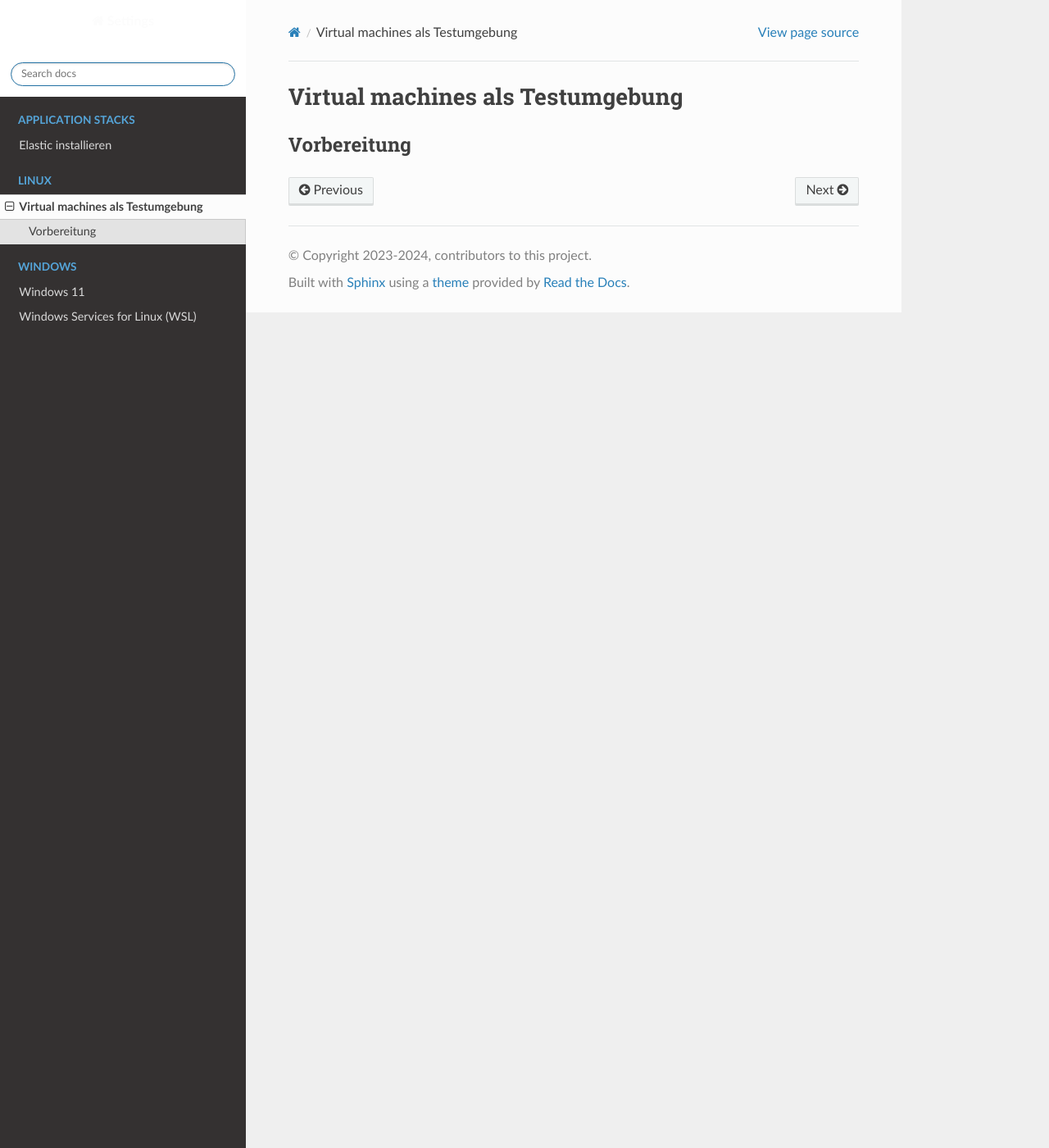
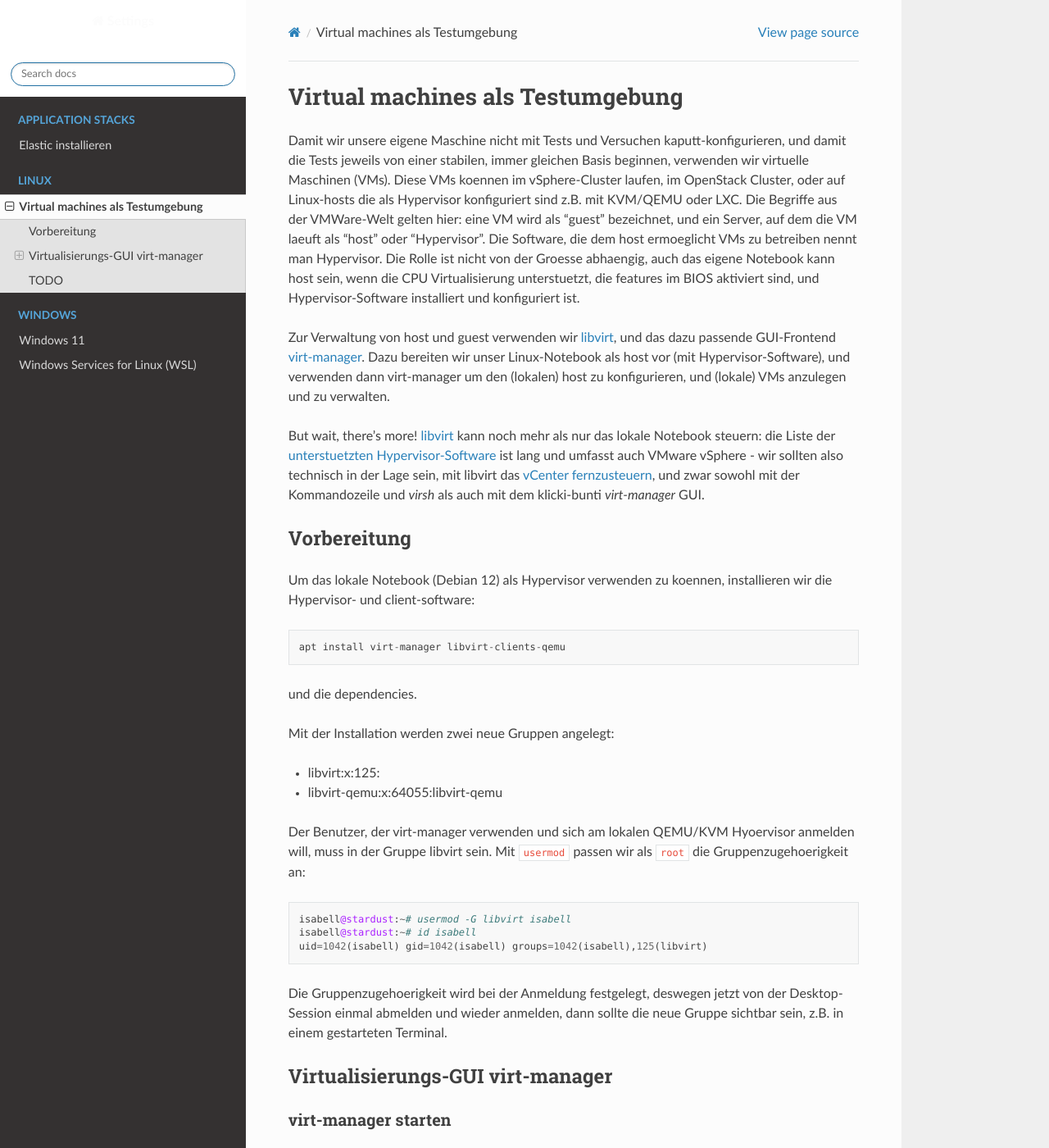
Before and after one commit to fl/settings, a Sphinx documentation site: the page built from docs/linux/testvm.rst, in a window 1280 px wide and 1400 px high. Shown: the whole window at 82% size. Built offline with Sphinx 7.4.7 and the Read the Docs theme 2.0.0, drawn with Linux system fonts in a browser that asks for light colours; some of the changed text lies outside the part shown.

Commit message:
Testumgebung mit lokaler Virtualisierung

```diff
--- a/docs/linux/testvm.rst
+++ b/docs/linux/testvm.rst
@@ -1,5 +1,83 @@
+#################################
 Virtual machines als Testumgebung
-=================================
+#################################
 
+Damit wir unsere eigene Maschine nicht mit Tests und Versuchen kaputt-konfigurieren, und damit die Tests jeweils von einer stabilen, immer gleichen Basis beginnen, verwenden wir virtuelle Maschinen (VMs). Diese VMs koennen im vSphere-Cluster laufen, im OpenStack Cluster, oder auf Linux-hosts die als Hypervisor konfiguriert sind z.B. mit KVM/QEMU oder LXC. Die Begriffe aus der VMWare-Welt gelten hier: eine VM wird als "guest" bezeichnet, und ein Server, auf dem die VM laeuft als "host" oder "Hypervisor". Die Software, die dem host ermoeglicht VMs zu betreiben nennt man Hypervisor. Die Rolle ist nicht von der Groesse abhaengig, auch das eigene Notebook kann host sein, wenn die CPU Virtualisierung unterstuetzt, die features im BIOS aktiviert sind, und Hypervisor-Software installiert und konfiguriert ist.
+
+Zur Verwaltung von host und guest verwenden wir `libvirt`_, und das dazu passende GUI-Frontend `virt-manager`_. Dazu bereiten wir unser Linux-Notebook als host vor (mit Hypervisor-Software), und verwenden dann virt-manager um den (lokalen) host zu konfigurieren, und (lokale) VMs anzulegen und zu verwalten.
+
+But wait, there's more! `libvirt`_ kann noch mehr als nur das lokale Notebook steuern: die Liste der `unterstuetzten Hypervisor-Software`_ ist lang und umfasst auch VMware vSphere - wir sollten also technisch in der Lage sein, mit libvirt das `vCenter fernzusteuern`_, und zwar sowohl mit der Kommandozeile und *virsh* als auch mit dem klicki-bunti *virt-manager* GUI.
+
+
+
+************
 Vorbereitung
-------------
+************
+
+Um das lokale Notebook (Debian 12) als Hypervisor verwenden zu koennen, installieren wir die Hypervisor- und client-software::
+
+    apt install virt-manager libvirt-clients-qemu
+
+und die dependencies.
+
+Mit der Installation werden zwei neue Gruppen angelegt:
+
+* libvirt:x:125:
+* libvirt-qemu:x:64055:libvirt-qemu
+
+Der Benutzer, der virt-manager verwenden und sich am lokalen QEMU/KVM Hyoervisor anmelden will, muss in der Gruppe libvirt sein. Mit ``usermod`` passen wir als ``root`` die Gruppenzugehoerigkeit an::
+
+    isabell@stardust:~# usermod -G libvirt isabell
+    isabell@stardust:~# id isabell
+    uid=1042(isabell) gid=1042(isabell) groups=1042(isabell),125(libvirt)
+
+Die Gruppenzugehoerigkeit wird bei der Anmeldung festgelegt, deswegen jetzt von der Desktop-Session einmal abmelden und wieder anmelden, dann sollte die neue Gruppe sichtbar sein, z.B. in einem gestarteten Terminal.
+
+*********************************
+Virtualisierungs-GUI virt-manager
+*********************************
+
+====================
+virt-manager starten
+====================
+
+virt-manager ist installiert, wir sind in der Gruppe libvirt, dann kann es losgehen. Je nach Desktop-Umgebung starten wir den virt-manager ueber das Applikations-Menue, oder auch direkt aus der Shell. Das main window von virt-manager wird angezeigt, mit 2 Spalten:
+
+* *Name*: Name des Hypervisors (Freitext)
+* *CPU Usage*: Plot der CPU-Auslastung (wenn der Hypervisor connected ist)
+
+die angezeigten Spalten werden im Menue  View -> Graph angepasst.
+
+====================
+Hypervisor verbinden
+====================
+
+Um einen neuen Hypervisor mit dem virt-manager zu verwalten, legen wir einen neuen connection entry an, im Menue File -> Add Connection.. Fuer entfernte hosts kann virt-manager einen SSH-Tunnel nutzen (checkbox "Connect to remote host over SSH"). Unser lokaler host braucht keinen SSH-Tunnel, und schlaegt als URI vor ``qemu:///system`` wenn wir im dropdown-Menue QEMU/KVM auswaehlen. Ein "permission denied" bei dieser lokalen Verbindung liegt meistens daran dass der user, der den virt-manager ausfuehrt, nicht in der Gruppe libvirt st.
+
+Wenn der Eintrag fuer die lokale Maschine als Hypervisor vom Typ QEMU/KVM angelegt ist, und virt-manager *connected* ist. kann man zu diesem Hypervisor gehoerende Einstellungen bearbeiten: Menue Edit -> Connection Details oder Kontext-Klick -> Details.
+
+Das "Connection Details" Fenster hat die Tabs
+
+* Overview
+* Virtual Networks
+* Storage
+
+all diese Einstellungen kann man sowohl hier als auch mit *virsh* steuern. Um eine VM zu starten, brauchen wir mindestens ein aktives virtual network, und einen aktiven storage pool, in dem unser user schreiben darf.
+
+Durch das "Autoconnect" Haekchen in den connection details ist pro connection entry steuerbar ob bei jedem Start des virt-manager automatisch die Verbindung aufgebaut wird. Bei remote hosts ist da nicht immer gewuenscht, z.B. wenn man dazu erst ein VPN starten muss.
+
+****
+TODO
+****
+
+* VM anlegen per virt-manager
+* VM anlegen per virsh (am einfachsten: im virt-manager anlegen, dann mit virsh das XML anzeigen und als Vorlage verwenden)
+* virtual disk anlegen
+* virtual disk mit "backing device" anlegen ("copy on write"), heisst bei libvirt `disk image chain`_
+
+
+.. _virt-manager: https://virt-manager.org
+.. _libvirt: https://libvirt.org
+.. _unterstuetzten Hypervisor-Software: https://libvirt.org/drivers.html#hypervisor-drivers
+.. _vCenter fernzusteuern: https://libvirt.org/drvesx.html
+.. _disk image chain: https://libvirt.org/kbase/backing_chains.html
```
Also changed, not shown: docs/index.rst (+3 -4 lines).
